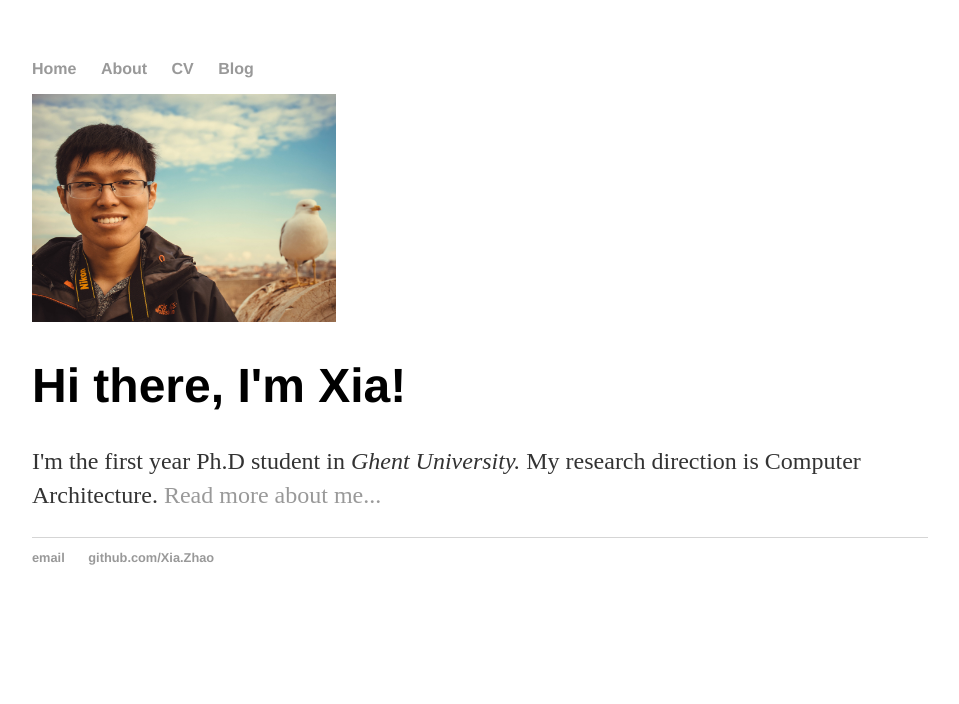
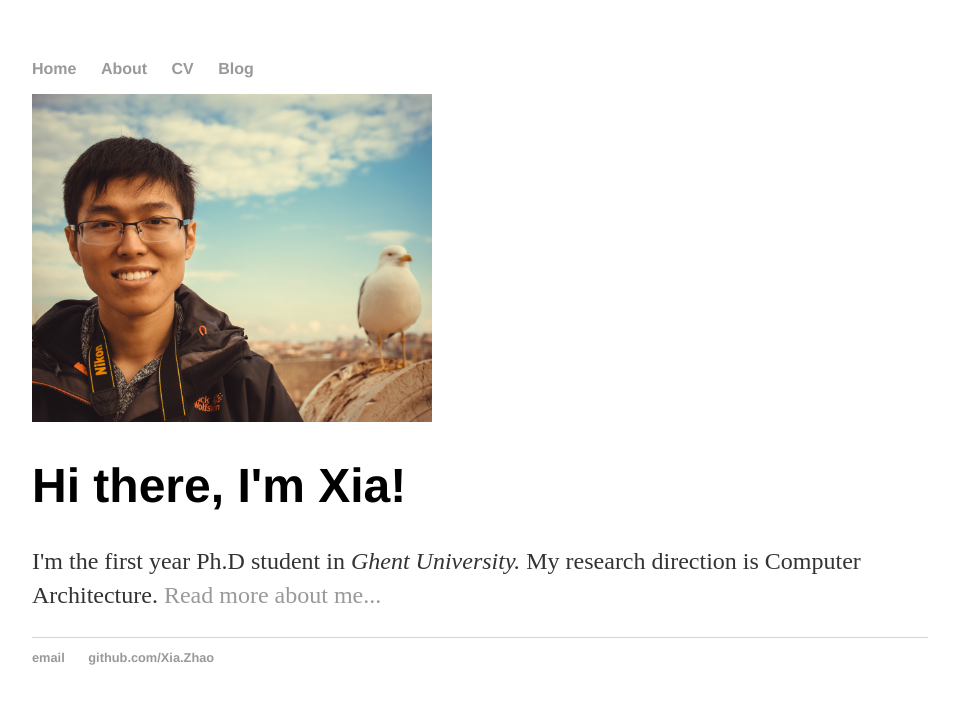
Before and after one commit to zhaoxiahust/zhaoxiahust.github.com, a Jekyll site: the page built from index.html, in a window 1280 px wide. Shown: the top 704 px of the page, without its empty margins (160-1119 px from the left). Built offline with Jekyll 4.4.1, drawn with Linux system fonts in a browser that asks for light colours.

Commit message:
Update index.html

```diff
--- a/index.html
+++ b/index.html
@@ -3,7 +3,7 @@
 title: Xia Zhao, Ghent University, ELSI
 ---
 <div class="blurb">
-	<img src="/images/me2.jpg" alt="Mountain View" style="width:304px;height:228px;">
+	<img src="/images/me.jpg" alt="Mountain View" style="width:400px;height:328px;">
 	<h1>Hi there, I'm Xia! </h1>
 	<p>I'm the first year Ph.D student in <em>Ghent University.</em> My research direction is Computer Architecture. <a href="/about">Read more about me...</a></p>
 </div><!-- /.blurb -->
```
